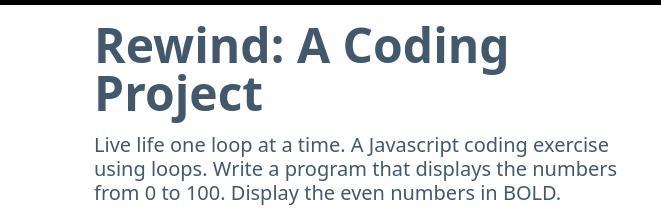
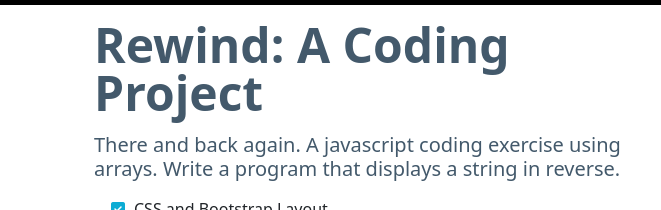
Before and after one commit to caseyspaulding/Rewind, a plain HTML site: page index.html in a window 1280 px wide. Shown: the part 51-261 px from the top of the page, 0-661 px from the left. Drawn offline with nearby package versions, Linux system fonts and the light colour scheme.

Commit message:
updated text on homepage

```diff
--- a/index.html
+++ b/index.html
@@ -69,8 +69,7 @@
             <div class="row g-2 py-4 row-cols-1 row-cols-lg-2">
                 <div class="col order-last order-lg-first">
                     <h1 class="display-5 fw-bold lh-1 mb-3">Rewind: A Coding Project</h1>
-                    <h4 class="lead">Live life one loop at a time. A Javascript coding exercise using loops. Write a
-                    program that displays the numbers from 0 to 100. Display the even numbers in <strong>BOLD.</strong>
+                    <h4 class="lead">There and back again. A javascript coding exercise using arrays. Write a program that displays a string in reverse.
                     </h4>
                     <ul class="fa-ul pt-2 checklist">
                     <li><span class="fa-li"><i class="fa fa-check-square"></i></span>CSS and Bootstrap Layout</li>
```
